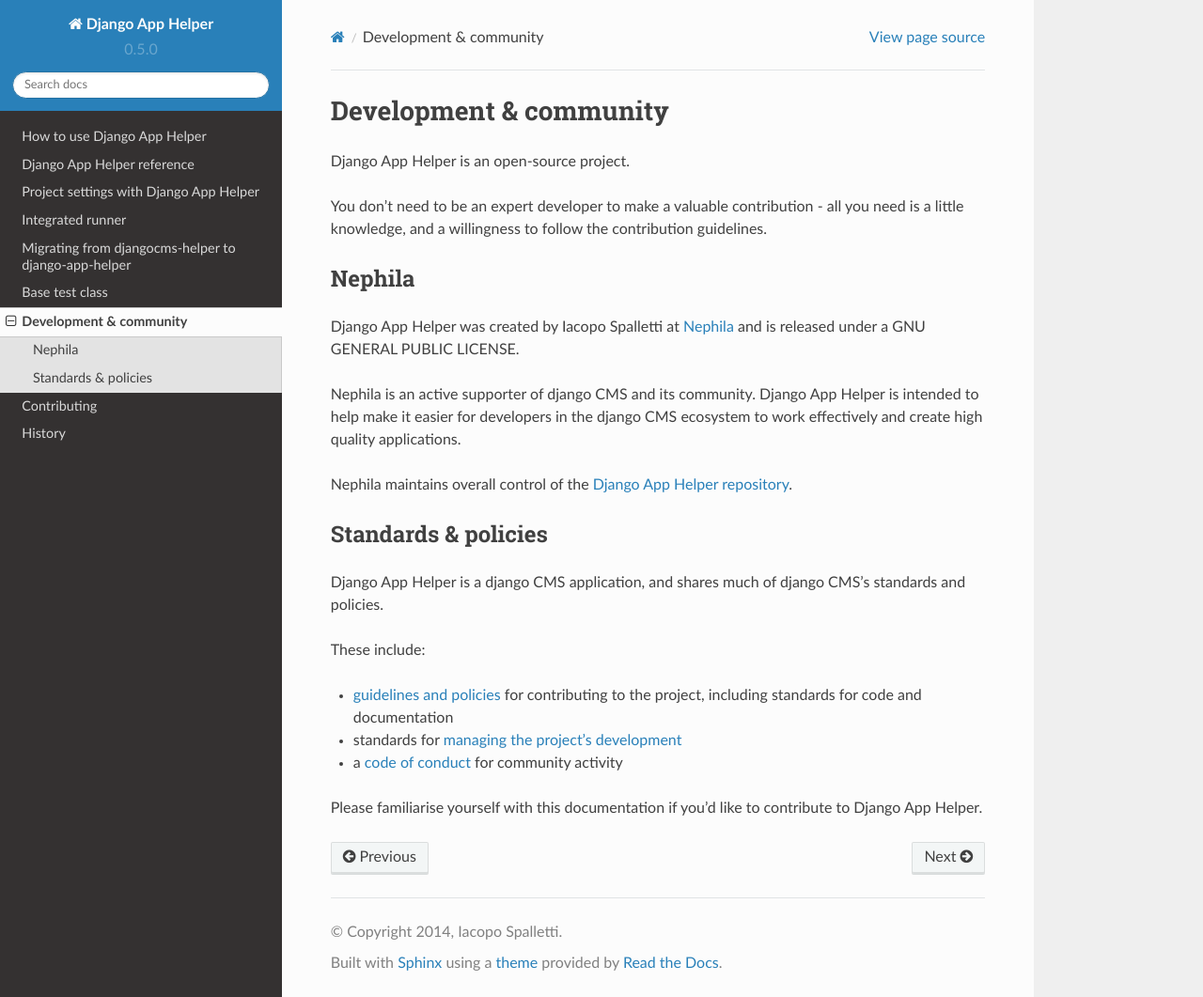
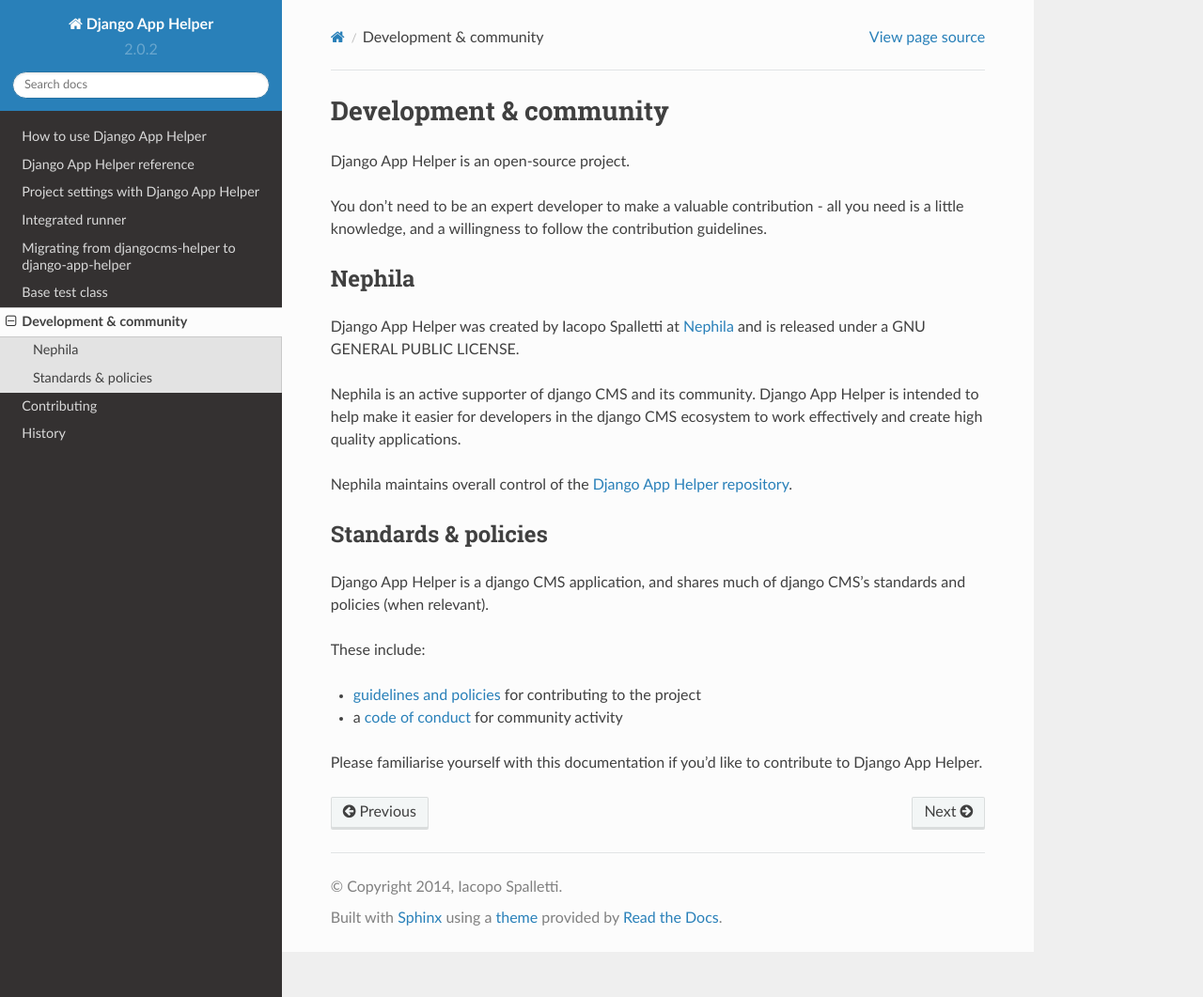
Before and after one commit to nephila/django-app-helper, a Sphinx documentation site: the page built from docs/development.rst, in a window 1280 px wide and 1061 px high. Shown: the whole window at 94% size. Built offline with Sphinx 7.4.7 and the Read the Docs theme 2.0.0, drawn with Linux system fonts in a browser that asks for light colours.

Commit message:
Minor documentation updates (#129)

```diff
--- a/docs/conf.py
+++ b/docs/conf.py
@@ -14,9 +14,10 @@
 
 import os
 import sys
-
 # The theme to use for HTML and HTML Help pages.  See the documentation for
 # a list of builtin themes.
+from distutils.version import LooseVersion
+
 import sphinx_rtd_theme
 
 # If extensions (or modules to document with autodoc) are in another directory,
@@ -25,6 +26,7 @@
 sys.path.insert(0, os.path.abspath('../app_helper/test_utils'))
 sys.path.insert(1, os.path.abspath('..'))
 import helper  # isort:skip
+import app_helper  # isort:skip
 helper.setup_nocms()
 
 # -- General configuration ------------------------------------------------
@@ -67,9 +69,9 @@
 # built documents.
 #
 # The short X.Y version.
-version = '0.5.0'
+version = LooseVersion(app_helper.__version__).vstring.rpartition(".")[0]
 # The full version, including alpha/beta/rc tags.
-release = '0.5.0'
+release = app_helper.__version__
 
 # The language for content autogenerated by Sphinx. Refer to documentation
 # for a list of supported languages.
--- a/docs/development.rst
+++ b/docs/development.rst
@@ -26,17 +26,15 @@
 ********************
 
 Django App Helper is a django CMS application, and shares much of django CMS's standards and
-policies.
+policies (when relevant).
 
 These include:
 
 * `guidelines and policies
-  <http://docs.django-cms.org/en/support-3.0.x/contributing/contributing.html>`_ for contributing
-  to the project, including standards for code and documentation
-* standards for `managing the project's development
-  <http://docs.django-cms.org/en/support-3.0.x/contributing/management.html>`_
+  <http://docs.django-cms.org/en/latest/contributing/development-policies.html>`_ for contributing
+  to the project
 * a `code of conduct
-  <http://docs.django-cms.org/en/support-3.0.x/contributing/code_of_conduct.html>`_ for community
+  <http://docs.django-cms.org/en/latest/contributing/code_of_conduct.html>`_ for community
   activity
 
 Please familiarise yourself with this documentation if you'd like to contribute to
```
Also changed, not shown: CONTRIBUTING.rst (+8 -7 lines), 1 other file.
